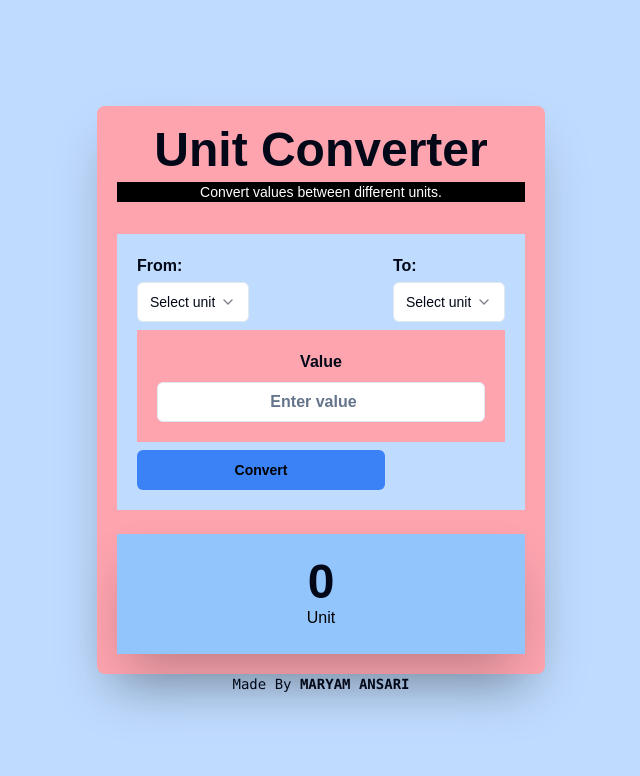
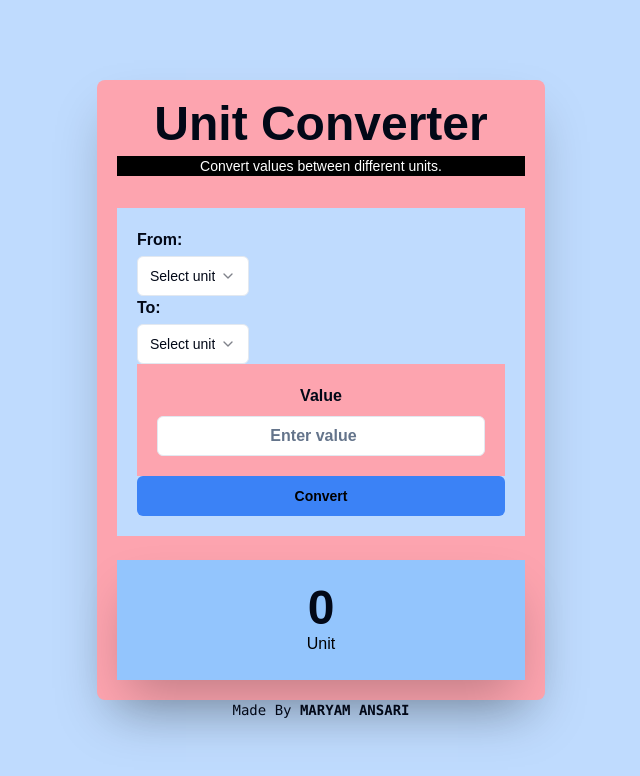
Before and after one commit to MaryamAnsari123/m4m-unit-converter, a Next.js app: page / in a window 1280 px wide. Shown: the top 776 px of the page, without its empty margins (319-959 px from the left). Built offline with nearby package versions, Linux system fonts and the light colour scheme.

Commit message:
Update unit-converter.tsx

```diff
--- a/components/unit-converter.tsx
+++ b/components/unit-converter.tsx
@@ -133,7 +133,7 @@ export default function UnitConverter() {
         <p className="text-sm mb-8 text-center bg-black text-white">
           Convert values between different units.
         </p>
-        <div className="grid grid-cols-1 bg-blue-200 gap-2 p-5">
+        <div className="bg-blue-200 gap-2 p-5">
           {/* Select for input unit */}
           <div className="space-y-1 w-28">
             <Label htmlFor="input-unit" className="font-bold text-base">From:</Label>
```
